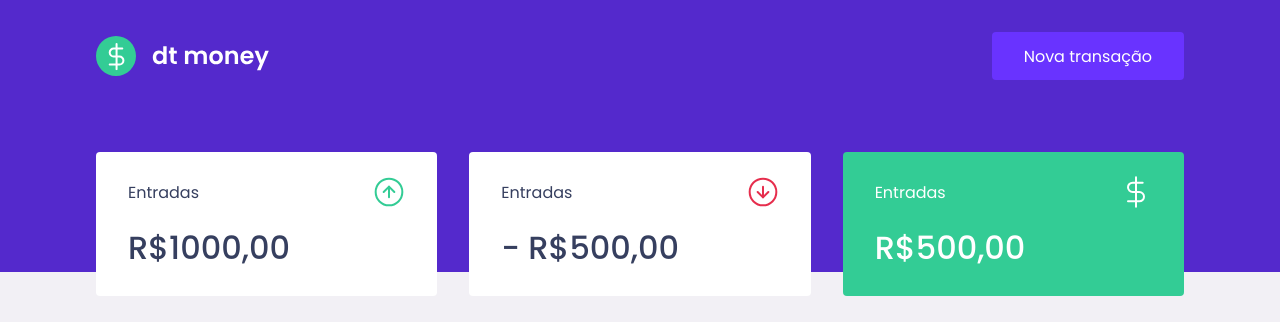
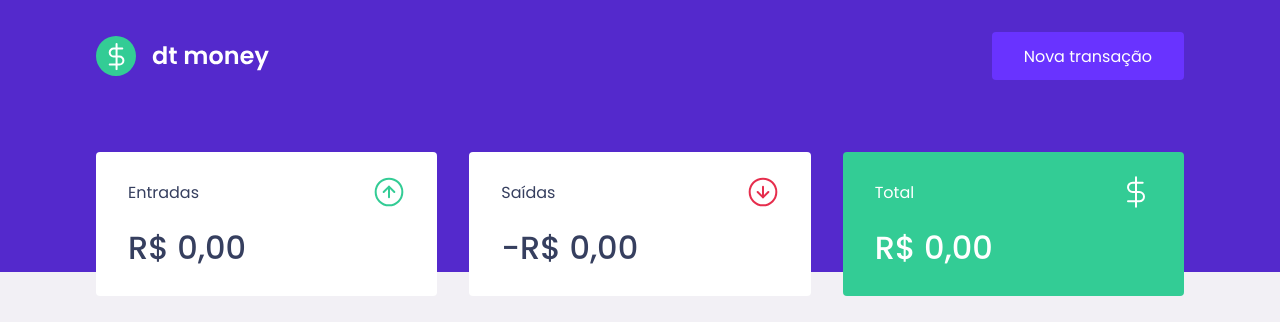
Before and after one commit to barralucas/dtmoney, a React (Create React App) app: page / in a window 1280 px wide. Shown: the top 322 px of the page. Built offline with nearby package versions, Linux system fonts and the light colour scheme; no server answers; what miragejs would draw is missing.

Commit message:
calculando resumo

```diff
--- a/src/components/Summary/index.tsx
+++ b/src/components/Summary/index.tsx
@@ -10,6 +10,23 @@
 
     const { transactions } = useContext(TransactionsContext);
 
+    const summary = transactions.reduce((acc, transaction) => {
+        if (transaction.type === 'deposit') {
+            acc.deposits += transaction.amount;
+            acc.total += transaction.amount;
+        } else {
+            acc.withdraws += transaction.amount;
+            acc.total -= transaction.amount;
+        }
+
+        return acc;
+    }, {
+        deposits: 0,
+        withdraws: 0,
+        total: 0
+    })
+
+
     return (
         <Container>
             <div>
@@ -17,23 +34,38 @@
                     <p>Entradas</p>
                     <img src={incomeImg} alt="entradas" />
                 </header>
-                <strong>R$1000,00</strong>
+                <strong>
+                    {new Intl.NumberFormat('pt-BR', {
+                        style: 'currency',
+                        currency: 'BRL',
+                    }).format(summary.deposits)}
+                </strong>
             </div>
 
             <div>
                 <header>
-                    <p>Entradas</p>
+                    <p>Saídas</p>
                     <img src={outcomeImg} alt="saídas" />
                 </header>
-                <strong>- R$500,00</strong>
+                <strong>-
+                    {new Intl.NumberFormat('pt-BR', {
+                        style: 'currency',
+                        currency: 'BRL',
+                    }).format(summary.withdraws)}
+                </strong>
             </div>
 
             <div className="highlight-background">
                 <header>
-                    <p>Entradas</p>
+                    <p>Total</p>
                     <img src={totalImg} alt="total" />
                 </header>
-                <strong>R$500,00</strong>
+                <strong>
+                    {new Intl.NumberFormat('pt-BR', {
+                        style: 'currency',
+                        currency: 'BRL',
+                    }).format(summary.total)}
+                </strong>
             </div>
         </Container>
     );
```
